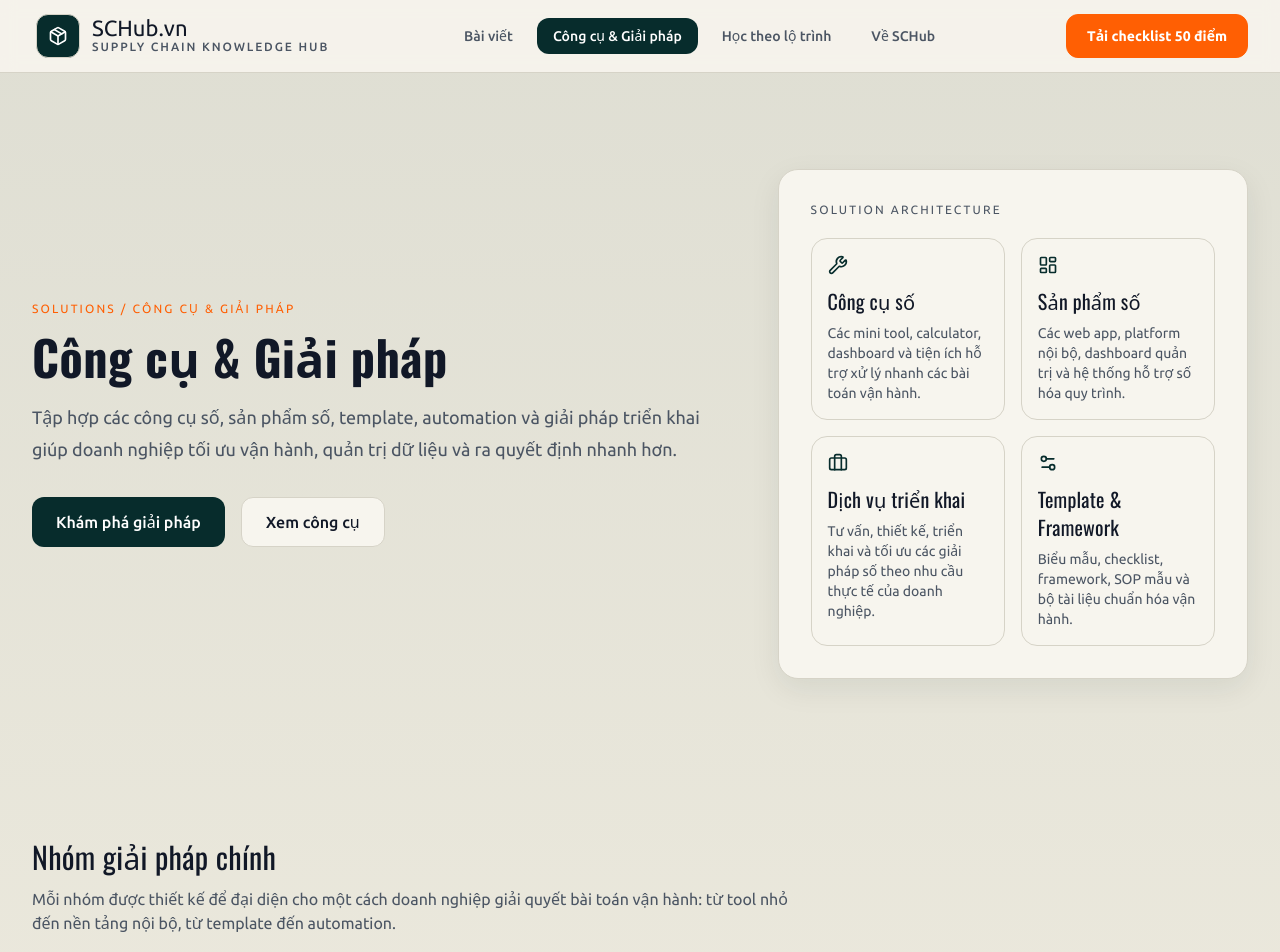
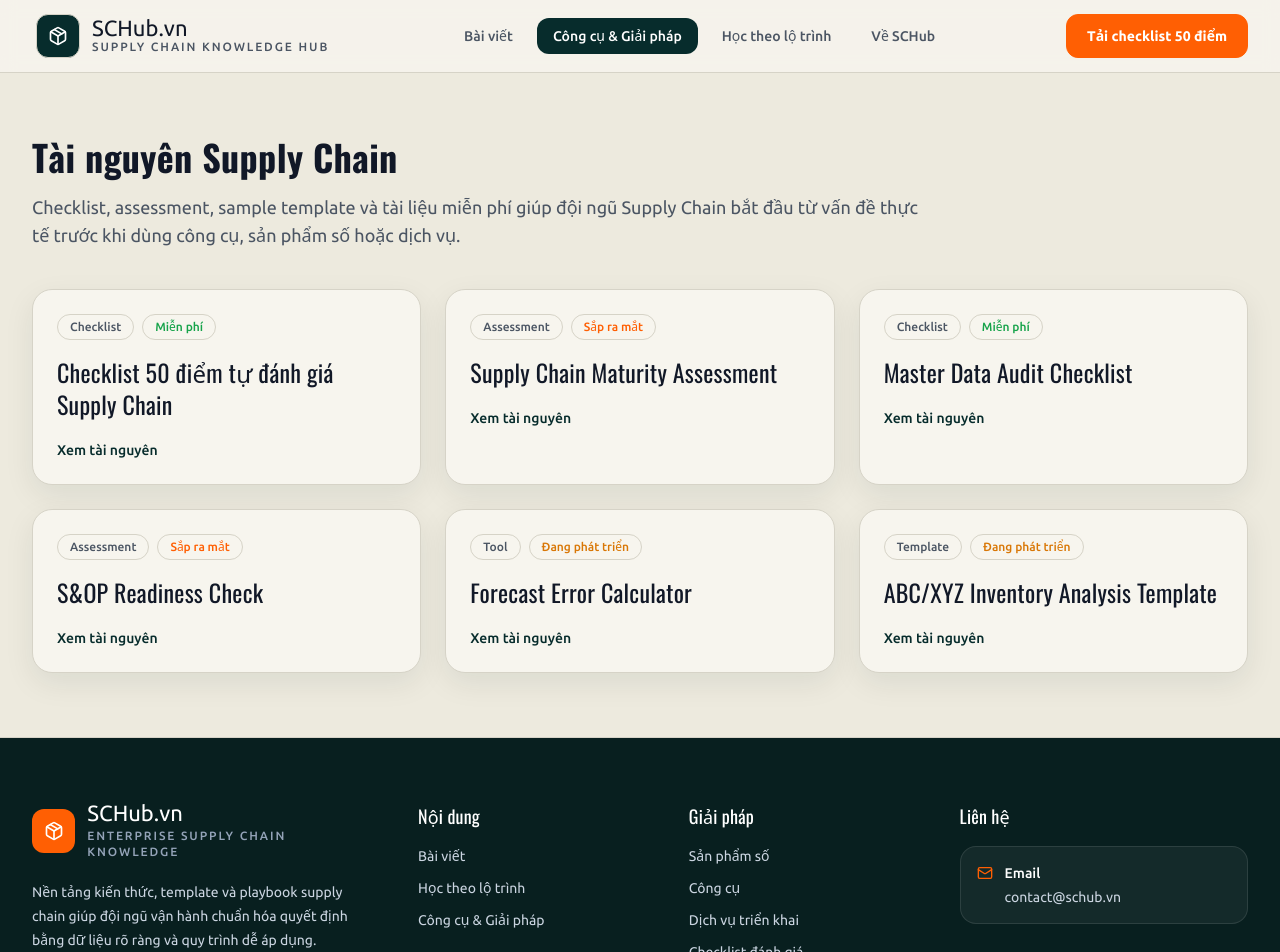
Before and after one commit to thangcq0310/my-portfolio, a React (Vite) app: page /solutions/resources in a window 1280 px wide. Before the commit this address led to /solutions. Shown: the top 952 px of the page. Built offline with nearby package versions, Linux system fonts and the light colour scheme.

Commit message:
fix: wire solutions subpaths and blog IA

```diff
--- a/src/App.tsx
+++ b/src/App.tsx
@@ -10,6 +10,7 @@ import { Tools } from "@/pages/Tools"
 import { Services } from "@/pages/Services"
 import { Solutions } from "@/pages/Solutions"
 import { SolutionDetail } from "@/pages/SolutionDetail"
+import { Resources } from "@/pages/Resources"
 import { Checklist } from "@/pages/Checklist"
 import { About } from "@/pages/About"
 import { Learning } from "@/pages/learning/Learning"
@@ -26,8 +27,10 @@ function App() {
       <Routes>
         <Route path="/" element={<SiteLayout />}>
           <Route index element={<Home />} />
-          <Route path="articles" element={<Articles />} />
-          <Route path="articles/:slug" element={<ArticleDetail />} />
+          <Route path="blog" element={<Articles />} />
+          <Route path="blog/:slug" element={<ArticleDetail />} />
+          <Route path="articles" element={<Navigate to="/blog" replace />} />
+          <Route path="articles/:slug" element={<Navigate to="/blog" replace />} />
           <Route path="books" element={<Navigate to="/solutions/products" replace />} />
           <Route path="books/:slug" element={<Navigate to="/solutions/products" replace />} />
           <Route path="tools" element={<Navigate to="/solutions/tools" replace />} />
@@ -41,6 +44,7 @@ function App() {
           <Route path="learning/sop" element={<LearningSOP />} />
           <Route path="learning/operations-planning-control" element={<LearningOperationsPlanningControl />} />
           <Route path="solutions" element={<Solutions />} />
+          <Route path="solutions/resources" element={<Resources />} />
           <Route path="solutions/products" element={<Books />} />
           <Route path="solutions/products/:slug" element={<ProductDetail />} />
           <Route path="solutions/tools" element={<Tools />} />
--- a/src/components/cards/ArticleCard.tsx
+++ b/src/components/cards/ArticleCard.tsx
@@ -11,7 +11,7 @@ export default function ArticleCard({ article }: ArticleCardProps) {
 
   return (
     <Link
-      to={`/articles/${article.slug}`}
+      to={`/blog/${article.slug}`}
       className="surface-panel card-hover flex h-full flex-col overflow-hidden rounded-[var(--radius-xl)]"
     >
       <div className="bg-[var(--color-primary)] p-5 text-white">
--- a/src/components/learning/LearningPathPage.tsx
+++ b/src/components/learning/LearningPathPage.tsx
@@ -19,7 +19,7 @@ function LessonActions({ lesson }: { lesson: LearningLesson }) {
   return (
     <div className="mt-4 flex flex-col gap-2 text-sm">
       {lesson.articleSlug ? (
-        <Link to={`/articles/${lesson.articleSlug}`} className="font-medium text-[var(--color-primary)] hover:underline">
+        <Link to={`/blog/${lesson.articleSlug}`} className="font-medium text-[var(--color-primary)] hover:underline">
           Đọc bài viết
         </Link>
       ) : null}
@@ -54,7 +54,7 @@ export function LearningPathPage({ path }: LearningPathPageProps) {
 
   const placeholderCard = (title: string, body: string) => (
     <div className="surface-panel rounded-[var(--radius-xl)] p-5">
-      <p className="font-[var(--font-mono)] text-xs uppercase tracking-[0.16em] text-[var(--color-text-muted)]">Placeholder</p>
+      <p className="font-[var(--font-mono)] text-xs uppercase tracking-[0.16em] text-[var(--color-text-muted)]">Đang biên soạn</p>
       <h4 className="mt-3 font-[var(--font-display)] text-xl text-[var(--color-text)]">{title}</h4>
       <p className="mt-2 text-sm leading-6 text-[var(--color-text-muted)]">{body}</p>
     </div>
@@ -98,16 +98,16 @@ export function LearningPathPage({ path }: LearningPathPageProps) {
 
         <section className="mt-10">
           <div className="mb-8 max-w-3xl">
-            <h2 className="font-[var(--font-display)] text-3xl text-[var(--color-text)]">Lesson skeleton</h2>
+            <h2 className="font-[var(--font-display)] text-3xl text-[var(--color-text)]">Bài học trong lộ trình</h2>
             <p className="mt-3 text-[var(--color-text-muted)]">
-              Đây là khung học tập ban đầu để đội ngũ vận hành đi theo từng chủ đề, chưa phải nội dung hoàn chỉnh.
+              Đây là các bài học đang được phát triển để đội ngũ vận hành học theo từng chủ đề và áp dụng dần vào thực tế.
             </p>
           </div>
           <div className="grid gap-6 md:grid-cols-2 lg:grid-cols-3">
             {path.lessons.map((lesson) => (
               <div key={lesson.slug} className="surface-panel card-hover rounded-[var(--radius-xl)] p-5">
                 <div className="flex items-start justify-between gap-3">
-                  <p className="font-[var(--font-mono)] text-xs uppercase tracking-[0.16em] text-[var(--color-text-muted)]">Lesson skeleton</p>
+                  <p className="font-[var(--font-mono)] text-xs uppercase tracking-[0.16em] text-[var(--color-text-muted)]">Bản preview</p>
                   <span className={`rounded-full border px-3 py-1 text-xs font-medium ${statusClasses[lesson.status]}`}>
                     {lesson.status}
                   </span>
@@ -126,8 +126,8 @@ export function LearningPathPage({ path }: LearningPathPageProps) {
             <div className="mt-4 space-y-4">
               {relatedArticles.length > 0
                 ? relatedArticles.map((article) => (
-                    <Link key={article.slug} to={`/articles/${article.slug}`} className="surface-panel card-hover block rounded-[var(--radius-xl)] p-5">
-                      <p className="font-[var(--font-mono)] text-xs uppercase tracking-[0.16em] text-[var(--color-text-muted)]">Article</p>
+                    <Link key={article.slug} to={`/blog/${article.slug}`} className="surface-panel card-hover block rounded-[var(--radius-xl)] p-5">
+                      <p className="font-[var(--font-mono)] text-xs uppercase tracking-[0.16em] text-[var(--color-text-muted)]">Bài viết</p>
                       <h3 className="mt-3 font-[var(--font-display)] text-xl text-[var(--color-text)]">{article.title}</h3>
                       <p className="mt-2 text-sm leading-6 text-[var(--color-text-muted)]">{article.excerpt}</p>
                     </Link>
@@ -142,7 +142,7 @@ export function LearningPathPage({ path }: LearningPathPageProps) {
               {relatedProducts.length > 0
                 ? relatedProducts.map((product) => (
                     <Link key={product.slug} to={`/solutions/products/${product.slug}`} className="surface-panel card-hover block rounded-[var(--radius-xl)] p-5">
-                      <p className="font-[var(--font-mono)] text-xs uppercase tracking-[0.16em] text-[var(--color-text-muted)]">Digital product</p>
+                      <p className="font-[var(--font-mono)] text-xs uppercase tracking-[0.16em] text-[var(--color-text-muted)]">Sản phẩm số</p>
                       <h3 className="mt-3 font-[var(--font-display)] text-xl text-[var(--color-text)]">{product.title}</h3>
                       <p className="mt-2 text-sm leading-6 text-[var(--color-text-muted)]">{product.description}</p>
                     </Link>
@@ -157,12 +157,12 @@ export function LearningPathPage({ path }: LearningPathPageProps) {
               {relatedTools.length > 0
                 ? relatedTools.map((tool) => (
                     <div key={tool.slug} className="surface-panel card-hover rounded-[var(--radius-xl)] p-5">
-                      <p className="font-[var(--font-mono)] text-xs uppercase tracking-[0.16em] text-[var(--color-text-muted)]">Tool skeleton</p>
+                      <p className="font-[var(--font-mono)] text-xs uppercase tracking-[0.16em] text-[var(--color-text-muted)]">Công cụ</p>
                       <h3 className="mt-3 font-[var(--font-display)] text-xl text-[var(--color-text)]">{tool.name}</h3>
                       <p className="mt-2 text-sm leading-6 text-[var(--color-text-muted)]">{tool.description}</p>
                     </div>
                   ))
-                : placeholderCard("Công cụ đang được lên khung", "SCHub sẽ bổ sung calculator hoặc assessment phù hợp khi tool skeleton sẵn sàng.")}
+                : placeholderCard("Công cụ đang được phát triển", "SCHub sẽ bổ sung calculator hoặc assessment phù hợp khi nhóm công cụ sẵn sàng hơn.")}
             </div>
           </div>
         </section>
--- a/src/components/solutions/SolutionCategoryCard.tsx
+++ b/src/components/solutions/SolutionCategoryCard.tsx
@@ -1,3 +1,4 @@
+import { Link } from "react-router-dom"
 import type { SolutionCategory } from "@/data/solutions"
 
 interface SolutionCategoryCardProps {
@@ -6,7 +7,7 @@ interface SolutionCategoryCardProps {
 
 export function SolutionCategoryCard({ category }: SolutionCategoryCardProps) {
   return (
-    <article className="surface-panel card-hover rounded-[var(--radius-xl)] p-6">
+    <Link to={category.href} className="surface-panel card-hover block rounded-[var(--radius-xl)] p-6">
       <p className="font-[var(--font-mono)] text-xs uppercase tracking-[0.18em] text-[var(--color-text-muted)]">
         {category.slug}
       </p>
@@ -16,6 +17,7 @@ export function SolutionCategoryCard({ category }: SolutionCategoryCardProps) {
       <p className="mt-3 text-sm leading-6 text-[var(--color-text-muted)]">
         {category.description}
       </p>
-    </article>
+      <div className="mt-5 text-sm font-medium text-[var(--color-primary)]">Mở nhóm giải pháp</div>
+    </Link>
   )
 }
--- a/src/data/solutions.ts
+++ b/src/data/solutions.ts
@@ -2,6 +2,7 @@ export interface SolutionCategory {
   title: string
   slug: string
   description: string
+  href: string
 }
 
 export interface SolutionItem {
@@ -15,29 +16,28 @@ export interface SolutionItem {
 
 export const categories: SolutionCategory[] = [
   {
-    title: "Công cụ số",
-    slug: "tools",
-    description: "Các mini tool, calculator, dashboard và tiện ích hỗ trợ xử lý nhanh các bài toán vận hành.",
+    title: "Tài nguyên",
+    slug: "resources",
+    description: "Checklist, assessment, sample template và tài liệu miễn phí để bắt đầu nhanh.",
+    href: "/solutions/resources",
   },
   {
     title: "Sản phẩm số",
-    slug: "digital-products",
-    description: "Các web app, platform nội bộ, dashboard quản trị và hệ thống hỗ trợ số hóa quy trình.",
+    slug: "products",
+    description: "Template, eBook, playbook, SOP pack và dashboard starter phục vụ triển khai thực tế.",
+    href: "/solutions/products",
   },
   {
-    title: "Dịch vụ triển khai",
-    slug: "services",
-    description: "Tư vấn, thiết kế, triển khai và tối ưu các giải pháp số theo nhu cầu thực tế của doanh nghiệp.",
+    title: "Công cụ",
+    slug: "tools",
+    description: "Calculator, analyzer và mini tool hỗ trợ phân tích nhanh các bài toán Supply Chain.",
+    href: "/solutions/tools",
   },
   {
-    title: "Template & Framework",
-    slug: "templates",
-    description: "Biểu mẫu, checklist, framework, SOP mẫu và bộ tài liệu chuẩn hóa vận hành.",
-  },
-  {
-    title: "AI Agents & Automation",
-    slug: "ai-agents",
-    description: "Các AI agent, workflow automation và chatbot hỗ trợ tự động hóa tác vụ lặp lại.",
+    title: "Dịch vụ",
+    slug: "services",
+    description: "Tư vấn, dashboard, chuẩn hóa quy trình/KPI và triển khai công cụ nội bộ.",
+    href: "/solutions/services",
   },
 ]
 
@@ -53,7 +53,7 @@ export const solutions: SolutionItem[] = [
   {
     title: "Logistics Cost Dashboard",
     slug: "logistics-cost-dashboard",
-    category: "Công cụ số",
+    category: "Công cụ",
     description: "Theo dõi chi phí kho vận theo tấn, nhà máy, vendor và tuyến vận chuyển.",
     tags: ["Logistics", "Cost", "Dashboard"],
     href: "/solutions/logistics-cost-dashboard",
@@ -61,7 +61,7 @@ export const solutions: SolutionItem[] = [
   {
     title: "SOP Builder",
     slug: "sop-builder",
-    category: "Template & Framework",
+    category: "Tài nguyên",
     description: "Bộ khung xây dựng SOP vận hành theo chức năng, trách nhiệm và luồng kiểm soát.",
     tags: ["SOP", "Process", "Governance"],
     href: "/solutions/sop-builder",
@@ -69,7 +69,7 @@ export const solutions: SolutionItem[] = [
   {
     title: "Inventory Chatbot",
     slug: "inventory-chatbot",
-    category: "AI Agents & Automation",
+    category: "Dịch vụ",
     description: "Chatbot hỗ trợ truy vấn tồn kho, batch, vị trí và cảnh báo tồn bất thường.",
     tags: ["AI", "Inventory", "Chatbot"],
     href: "/solutions/inventory-chatbot",
@@ -77,7 +77,7 @@ export const solutions: SolutionItem[] = [
   {
     title: "EWM Readiness Checklist",
     slug: "ewm-readiness-checklist",
-    category: "Template & Framework",
+    category: "Tài nguyên",
     description: "Checklist đánh giá mức độ sẵn sàng trước khi triển khai SAP EWM.",
     tags: ["SAP", "EWM", "Warehouse"],
     href: "/solutions/ewm-readiness-checklist",
--- a/src/pages/Articles.tsx
+++ b/src/pages/Articles.tsx
@@ -28,7 +28,7 @@ export function Articles() {
     <Container>
       <div className="py-16">
         <div className="mb-10 max-w-3xl">
-          <h1 className="font-[var(--font-display)] text-4xl font-bold text-[var(--color-text)]">Bài viết</h1>
+          <h1 className="font-[var(--font-display)] text-4xl font-bold text-[var(--color-text)]">Blog</h1>
           <p className="mt-4 text-lg text-[var(--color-text-muted)]">
             Các bài viết thực chiến về planning, procurement, inventory, warehouse, logistics cost và digital SCM.
           </p>
--- /dev/null
+++ b/src/pages/Resources.tsx
@@ -0,0 +1,79 @@
+import { Link } from "react-router-dom"
+import Container from "@/components/layout/Container"
+
+const resources = [
+  {
+    title: "Checklist 50 điểm tự đánh giá Supply Chain",
+    type: "Checklist",
+    status: "Miễn phí",
+    href: "/solutions/checklist",
+  },
+  {
+    title: "Supply Chain Maturity Assessment",
+    type: "Assessment",
+    status: "Sắp ra mắt",
+    href: "/solutions/tools",
+  },
+  {
+    title: "Master Data Audit Checklist",
+    type: "Checklist",
+    status: "Miễn phí",
+    href: "/solutions/products/master-data-audit-checklist",
+  },
+  {
+    title: "S&OP Readiness Check",
+    type: "Assessment",
+    status: "Sắp ra mắt",
+    href: "/solutions/tools",
+  },
+  {
+    title: "Forecast Error Calculator",
+    type: "Tool",
+    status: "Đang phát triển",
+    href: "/solutions/tools",
+  },
+  {
+    title: "ABC/XYZ Inventory Analysis Template",
+    type: "Template",
+    status: "Đang phát triển",
+    href: "/solutions/products/abc-xyz-inventory-analysis-template",
+  },
+]
+
+const statusClasses: Record<string, string> = {
+  "Miễn phí": "border-[var(--color-success)]/20 bg-[var(--color-success)]/10 text-[var(--color-success)]",
+  "Sắp ra mắt": "border-[var(--color-secondary)]/20 bg-[var(--color-secondary)]/10 text-[var(--color-secondary)]",
+  "Đang phát triển": "border-[var(--color-warning)]/20 bg-[var(--color-warning)]/10 text-[var(--color-warning)]",
+}
+
+export function Resources() {
+  return (
+    <Container>
+      <div className="py-16">
+        <div className="mb-10 max-w-4xl">
+          <h1 className="font-[var(--font-display)] text-4xl font-bold text-[var(--color-text)]">Tài nguyên Supply Chain</h1>
+          <p className="mt-4 text-lg text-[var(--color-text-muted)]">
+            Checklist, assessment, sample template và tài liệu miễn phí giúp đội ngũ Supply Chain bắt đầu từ vấn đề thực tế trước khi dùng công cụ, sản phẩm số hoặc dịch vụ.
+          </p>
+        </div>
+
+        <div className="grid gap-6 md:grid-cols-2 xl:grid-cols-3">
+          {resources.map((resource) => (
+            <Link key={resource.title} to={resource.href} className="surface-panel card-hover block rounded-[var(--radius-xl)] p-6">
+              <div className="flex flex-wrap gap-2">
+                <span className="rounded-full border border-[var(--color-border)] bg-[var(--color-surface-raised)] px-3 py-1 text-xs font-medium text-[var(--color-text-muted)]">
+                  {resource.type}
+                </span>
+                <span className={`rounded-full border px-3 py-1 text-xs font-medium ${statusClasses[resource.status]}`}>
+                  {resource.status}
+                </span>
+              </div>
+              <h2 className="mt-4 font-[var(--font-display)] text-2xl text-[var(--color-text)]">{resource.title}</h2>
+              <div className="mt-5 text-sm font-medium text-[var(--color-primary)]">Xem tài nguyên</div>
+            </Link>
+          ))}
+        </div>
+      </div>
+    </Container>
+  )
+}
--- a/src/pages/Solutions.tsx
+++ b/src/pages/Solutions.tsx
@@ -1,6 +1,6 @@
 import { useMemo, useState } from "react"
 import { Link } from "react-router-dom"
-import { Bot, Briefcase, LayoutDashboard, Settings2, Wrench } from "lucide-react"
+import { Briefcase, FileText, LayoutDashboard, Wrench } from "lucide-react"
 import Container from "@/components/layout/Container"
 import { SEO } from "@/components/SEO"
 import { SolutionCategoryCard } from "@/components/solutions/SolutionCategoryCard"
@@ -8,11 +8,10 @@ import { SolutionCard } from "@/components/solutions/SolutionCard"
 import { categories, solutions, useCases } from "@/data/solutions"
 
 const categoryIcons: Record<string, typeof Wrench> = {
+  resources: FileText,
+  products: LayoutDashboard,
   tools: Wrench,
-  "digital-products": LayoutDashboard,
   services: Briefcase,
-  templates: Settings2,
-  "ai-agents": Bot,
 }
 
 export function Solutions() {
@@ -27,7 +26,7 @@ export function Solutions() {
   return (
     <>
       <SEO
-        title="Công cụ & Giải pháp"
+        title="Giải pháp Supply Chain thực chiến"
         description="Bộ công cụ, sản phẩm số và giải pháp triển khai giúp tối ưu vận hành, quản trị dữ liệu và tự động hóa doanh nghiệp."
         url="https://schub.vn/solutions"
       />
@@ -38,13 +37,13 @@ export function Solutions() {
             <div className="grid items-center gap-10 lg:grid-cols-[1.2fr_0.8fr]">
               <div>
                 <p className="font-[var(--font-mono)] text-xs uppercase tracking-[0.18em] text-[var(--color-secondary)]">
-                  Solutions / Công cụ &amp; Giải pháp
+                  Solutions / Giải pháp Supply Chain
                 </p>
                 <h1 className="mt-4 font-[var(--font-display)] text-4xl font-bold text-[var(--color-text)] md:text-5xl">
-                  Công cụ &amp; Giải pháp
+                  Giải pháp Supply Chain thực chiến
                 </h1>
                 <p className="mt-5 max-w-3xl text-lg leading-8 text-[var(--color-text-muted)]">
-                  Tập hợp các công cụ số, sản phẩm số, template, automation và giải pháp triển khai giúp doanh nghiệp tối ưu vận hành, quản trị dữ liệu và ra quyết định nhanh hơn.
+                  Từ tài nguyên miễn phí, sản phẩm số, công cụ đến dịch vụ triển khai — SCHub.vn giúp doanh nghiệp bắt đầu nhỏ, áp dụng nhanh và mở rộng theo nhu cầu thực tế.
                 </p>
                 <div className="mt-8 flex flex-wrap gap-4">
                   <a
@@ -67,7 +66,7 @@ export function Solutions() {
                   Solution architecture
                 </p>
                 <div className="mt-5 grid grid-cols-1 gap-4 sm:grid-cols-2">
-                  {categories.slice(0, 4).map((category) => {
+                  {categories.map((category) => {
                     const Icon = categoryIcons[category.slug] ?? Wrench
                     return (
                       <div key={category.slug} className="rounded-[var(--radius-lg)] border border-[var(--color-border)] bg-[var(--color-surface-raised)] p-4">
@@ -86,12 +85,12 @@ export function Solutions() {
         <section className="py-16">
           <Container>
             <div className="mb-8 max-w-3xl">
-              <h2 className="font-[var(--font-display)] text-3xl text-[var(--color-text)]">Nhóm giải pháp chính</h2>
+              <h2 className="font-[var(--font-display)] text-3xl text-[var(--color-text)]">4 nhóm giải pháp chính</h2>
               <p className="mt-3 text-[var(--color-text-muted)]">
-                Mỗi nhóm được thiết kế để đại diện cho một cách doanh nghiệp giải quyết bài toán vận hành: từ tool nhỏ đến nền tảng nội bộ, từ template đến automation.
+                Mỗi nhóm đại diện cho một cách doanh nghiệp bắt đầu giải quyết bài toán Supply Chain: từ tài nguyên miễn phí, sản phẩm số, công cụ đến dịch vụ triển khai.
               </p>
             </div>
-            <div className="grid gap-6 md:grid-cols-2 xl:grid-cols-5">
+            <div className="grid gap-6 md:grid-cols-2 xl:grid-cols-4">
               {categories.map((category) => (
                 <SolutionCategoryCard key={category.slug} category={category} />
               ))}
@@ -103,9 +102,9 @@ export function Solutions() {
           <Container>
             <div className="mb-8 flex flex-col gap-4 lg:flex-row lg:items-end lg:justify-between">
               <div className="max-w-3xl">
-                <h2 className="font-[var(--font-display)] text-3xl text-[var(--color-text)]">Featured solutions</h2>
+                <h2 className="font-[var(--font-display)] text-3xl text-[var(--color-text)]">Giải pháp nổi bật</h2>
                 <p className="mt-3 text-[var(--color-text-muted)]">
-                  Một số solution card mẫu để thể hiện cách SCHub có thể đóng gói công cụ, template và giải pháp triển khai cho doanh nghiệp.
+                  Một số card mẫu để thể hiện cách SCHub có thể đóng gói tài nguyên, công cụ, sản phẩm và dịch vụ cho doanh nghiệp.
                 </p>
               </div>
               <div className="flex flex-wrap gap-2">
@@ -141,7 +140,7 @@ export function Solutions() {
               </div>
             ) : (
               <div className="surface-panel rounded-[var(--radius-xl)] p-8 text-center text-[var(--color-text-muted)]">
-                Chưa có featured solution cho nhóm này. Anh có thể quay lại bộ công cụ hoặc để lại nhu cầu để SCHub ưu tiên phát triển.
+                Chưa có giải pháp nổi bật cho nhóm này. SCHub sẽ bổ sung thêm khi hoàn thiện từng nhóm giải pháp.
               </div>
             )}
           </Container>
```
